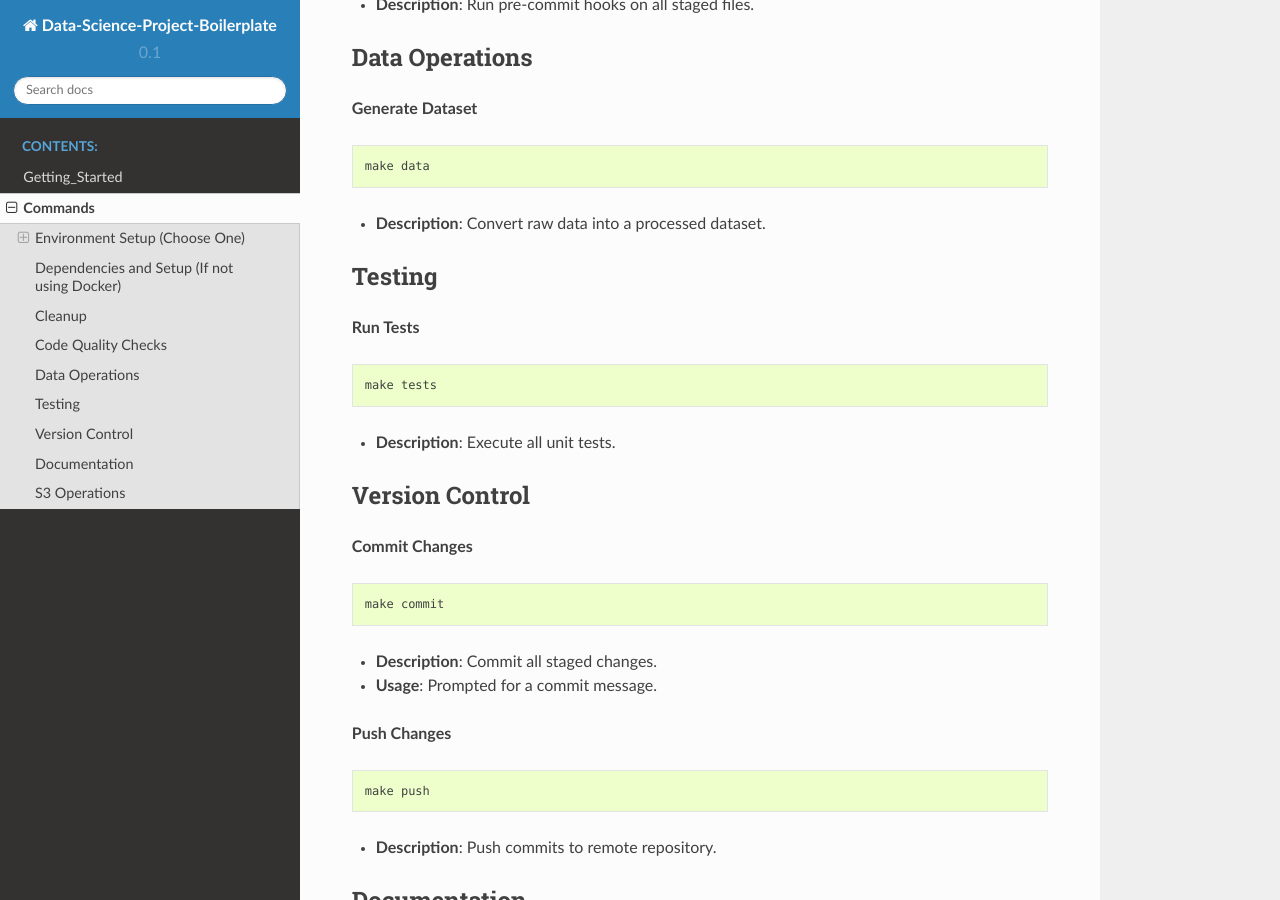
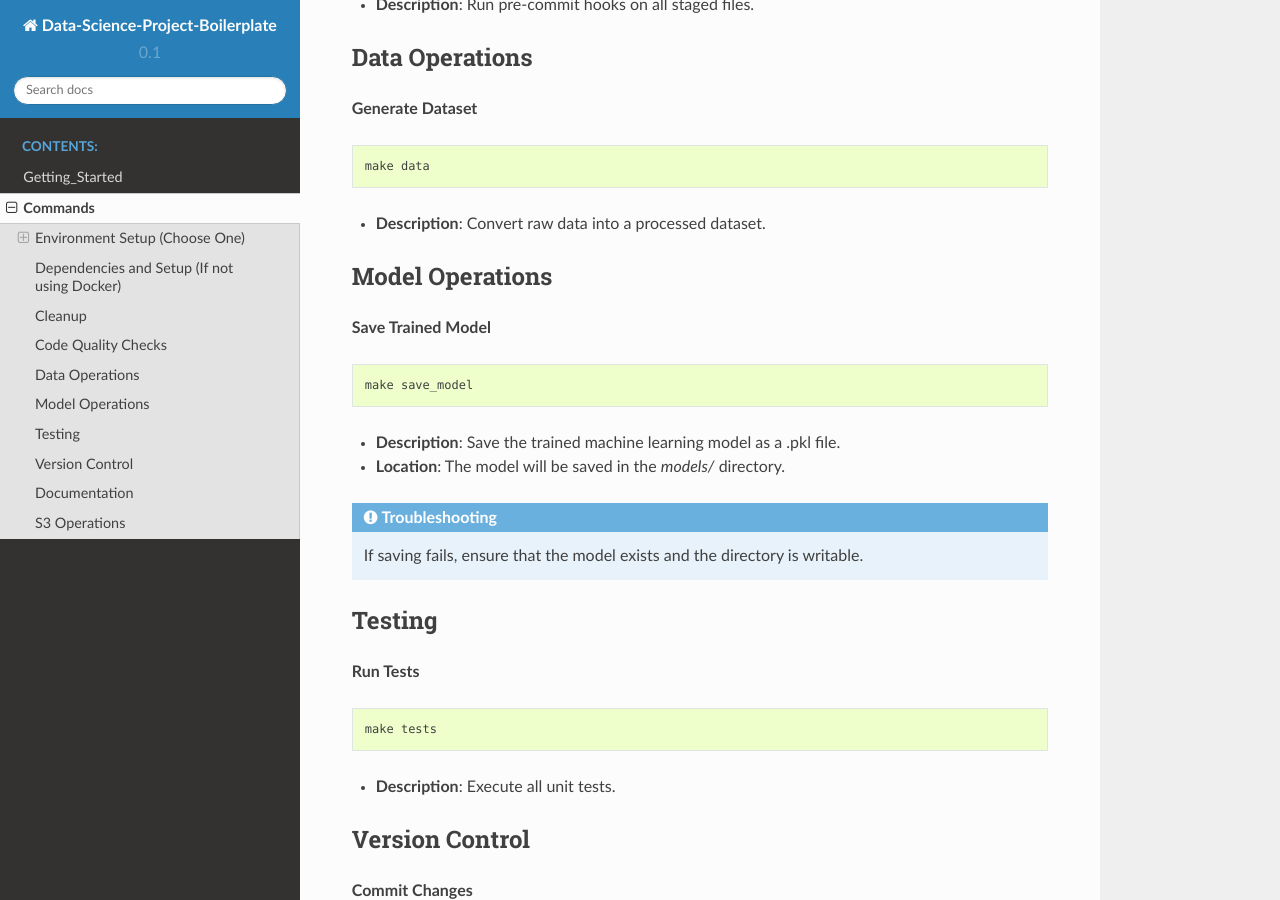
Before and after one commit to Yureehh/Data-Science-Project-Boilerplate, a Sphinx documentation site: the page built from docs/commands.rst, in a window 1280 px wide and 900 px high, scrolled down 2043 px. Built offline with Sphinx 7.4.7 and the Read the Docs theme 2.0.0, drawn with Linux system fonts in a browser that asks for light colours; pages that are not in the unit, such as notebooks, are missing from menus.

Commit message:
Improved model saving

```diff
--- a/docs/commands.rst
+++ b/docs/commands.rst
@@ -111,6 +111,23 @@ Data Operations
 - **Description**: Convert raw data into a processed dataset.
 
 
+Model Operations
+----------------
+
+**Save Trained Model**
+
+.. code-block:: bash
+
+    make save_model
+
+- **Description**: Save the trained machine learning model as a .pkl file.
+- **Location**: The model will be saved in the `models/` directory.
+
+.. admonition:: Troubleshooting
+
+    If saving fails, ensure that the model exists and the directory is writable.
+
+
 Testing
 -------
 
```
Also changed, not shown: README.md (+12 -0 lines), 2 other files.
